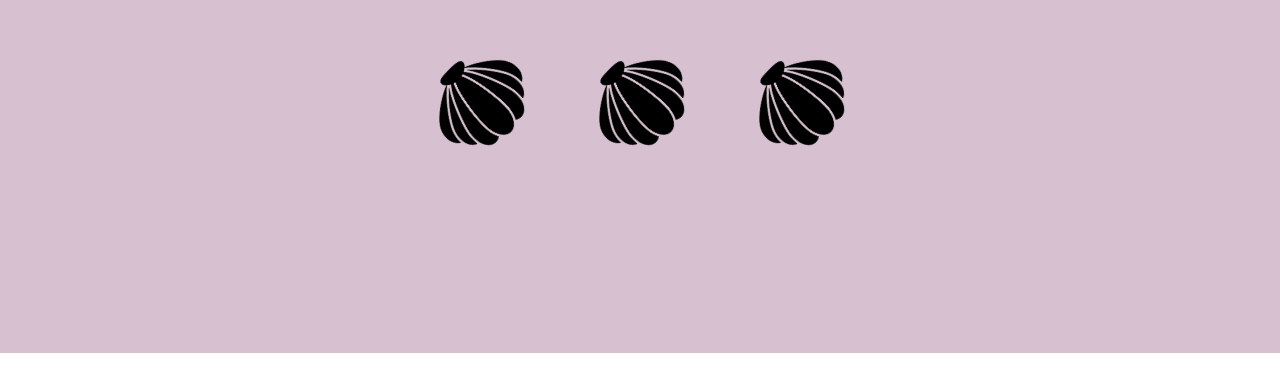
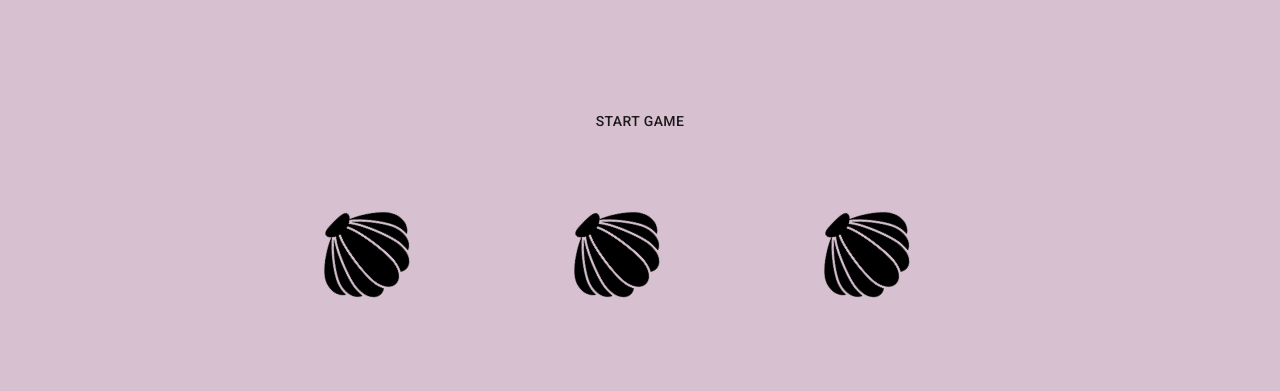
Before and after one commit to CorinaAio/shell-game, a React (Create React App) app: page / in a window 1280 px wide. Shown: the part 147-538 px from the top of the page. Built offline with nearby package versions, Linux system fonts and the light colour scheme.

Commit message:
added shuffle, reset and start game logic

```diff
--- a/package.json
+++ b/package.json
@@ -4,9 +4,11 @@
   "private": true,
   "dependencies": {
     "@material-ui/core": "^4.6.1",
+    "lodash": "^4.17.15",
     "react": "^16.12.0",
     "react-dom": "^16.12.0",
-    "react-scripts": "3.2.0"
+    "react-scripts": "3.2.0",
+    "react-spring": "^8.0.5"
   },
   "scripts": {
     "start": "react-scripts start",
--- a/src/App.css
+++ b/src/App.css
@@ -1,5 +1,11 @@
 .App {
   text-align: center;
+  display: flex;
+  width: 100%;
+  justify-content: center;
+  align-items: center;
+  height: 100vh;
+  background: #D7C0D0
 }
 
 .App-logo {
--- a/src/App.js
+++ b/src/App.js
@@ -1,5 +1,4 @@
 import React from 'react';
-import logo from './logo.svg';
 import './App.css';
 import ShellGame from "./components/ShellGame/ShellGame";
 
--- a/src/components/Shell/style.css
+++ b/src/components/Shell/style.css
@@ -1,5 +1,5 @@
 .shell {
-    padding: 30px;
+    padding: 50px;
     position: relative;
 }
 .shell:hover {
--- a/src/components/ShellGame/ShellGame.js
+++ b/src/components/ShellGame/ShellGame.js
@@ -1,17 +1,87 @@
-import React, {useState} from 'react';
+import React, { useState } from 'react';
+import { useTransition, animated } from 'react-spring';
+import shuffle from 'lodash/shuffle';
+
+import Button from '@material-ui/core/Button';
+
 import Shell from '../Shell/Shell';
 import "./style.css";
 
 function ShellGame(props) {
-    const initialState = [ <Shell key="pea0" />,  <Shell key="pea1" hasPea={true}/>, <Shell key="pea2" />]
+    const initialState = [{
+        ShellComp: () => <Shell />,
+        name: "shell0"
+    }, {
+        ShellComp: () => <Shell hasPea={true}/>,
+        name: "shell1"
+    }, {
+        ShellComp: () => <Shell />,
+        name: "shell2"
+    }];
+
     const [shells, setShells] = useState(initialState);
+    const [gameStarted, setGameStarted] = useState(false);
+    const [gameEnded, setGameEnded] = useState(false);
+    const [isGameWon, setIsGameWon] = useState(false);
 
-    const resetGame = () => setShells(initialState);
-    const startGame = () => console.log("start game");
+    const shuffleShells = () => {
+        let turns = 0;
+        let intervalId = setInterval(() => {
+            if(turns === 10) {
+                clearInterval(intervalId);
+                return;
+            }
+            ++turns;
+            setShells(shuffle);
+        }, 800)
+    }
+
+    const resetGame = () => {
+        setGameStarted(false);
+        setGameEnded(false);
+        setShells(initialState);
+    }
+
+    const startGame = () => {
+        setGameStarted(true);
+        shuffleShells();
+    }
+
+    const setGameScore = () => {
+
+    }
+
+    let width = 0;
+    const transitions = useTransition(
+      shells.map(shell => ({...shell,  x: (width += 250) - 250 })),
+      s => s.name,
+      {
+        from: { width: 0, opacity: 0 },
+        leave: { width: 0, opacity: 0 },
+        enter: ({ x }) => ({ x, width: 250, opacity: 1 }),
+        update: ({ x }) => ({ x, width: 250 })
+      }
+    );
+
 
     return (
-        <div class="shell-game">
-            {shells}
+        <div class="shell-game" >
+            {transitions.map(({ item, props: { x,  ...rest }, key }, index) => {
+            const  { ShellComp } = item
+            return (
+              <animated.div
+                key={key}
+                class="card"
+                style={{ transform: x.interpolate(x => `translate3d(${x}px,0,0)`) }}>
+                <div class="cell">
+                    <div class="details"><ShellComp /></div>
+                </div>
+              </animated.div>
+            )})}
+            <div>
+                { !gameStarted && <Button onClick={startGame}>Start game</Button> }
+                { gameEnded && <Button onClick={resetGame}>Restart</Button> }
+            </div>
         </div>
     );
 }
--- a/src/components/ShellGame/style.css
+++ b/src/components/ShellGame/style.css
@@ -1,8 +1,35 @@
 .shell-game {
+    position: relative;
+    height: 300px;
+    width: 750px;
+    padding: 50px;
+}
+
+.card {
+    position: absolute;
+    will-change: transform, width, opacity;
+    height: 100%;
+  }
+
+  .cell {
+    position: relative;
+    background-size: cover;
+    width: 100%;
+    height: 100%;
+    overflow: hidden;
+    text-transform: uppercase;
+    font-size: 10px;
+    line-height: 10px;
+  }
+
+  .details {
+    position: relative;
+    bottom: 0px;
+    left: 0px;
+    width: 100%;
+    height: 100%;
+    border-radius: 5px;
+    height: 300px;
     display: flex;
-    flex-direction: row;
-    justify-content: center;
-    height: 500px;
-    background: #D7C0D0;
     align-items: center;
-}
+  }
```
Also changed, not shown: 1 other file (tests, documents, lock files or other folders).
